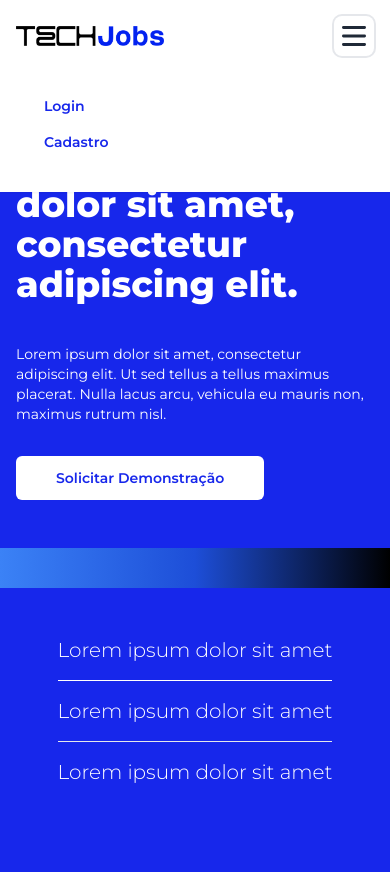
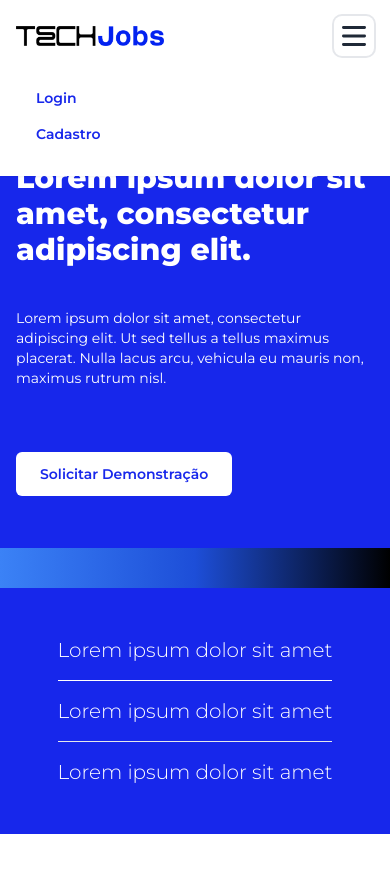
Before and after one commit to aughustuss/EmpregosTech, a Next.js app in the folder frontend/: page / in a window 390 px wide. Both pictures are taken after a click on the button 354 px from the left and 36 px from the top of the page. Shown: the top 872 px of the page. After the commit the page ends 844 px from the top, so only its background shows below. Built offline with nearby package versions, Linux system fonts and the light colour scheme.

Commit message:
refactor

```diff
--- a/frontend/src/app/page.tsx
+++ b/frontend/src/app/page.tsx
@@ -8,12 +8,12 @@ const HomePage = () => {
   return (
     <>
       <NavBar />
-      <div className="w-full h-full bg-[#1727eb] pt-12 md:pt-12 ">
-        <div className="h-screen">
+      <div className="w-full h-full bg-[#1727eb] overflow-y-hidden pt-12 md:pt-12 ">
+        <div className="h-full">
           <section className="flex w-full flex-row h-[500px] bg-[#1727eb]">
-            <div className="w-full flex flex-col mx-4 mt-8 gap-y-8 md:ml-10 md:w-1/2 md:gap-y-10 md:mt-12">
+            <div className="w-full flex flex-col mx-4 mt-12 gap-y-16 md:ml-10 md:w-1/2 md:gap-y-10 md:mt-12">
               <div className="flex flex-col justify-center items-center mt-16 gap-10">
-                <h3 className="font-extrabold text-4xl text-white">
+                <h3 className="font-extrabold text-3xl text-white">
                   Lorem ipsum dolor sit amet, consectetur adipiscing elit.
                 </h3>
                 <h4 className="font-normal text-sm text-white">
@@ -22,8 +22,8 @@ const HomePage = () => {
                   vehicula eu mauris non, maximus rutrum nisl.
                 </h4>
               </div>
-              <div className="md:1/2">
-                <button className="py-3 px-10 rounded-md text-sm font-semibold bg-white text-[#1727eb]">
+              <div className="md:w-1/2">
+                <button className="py-3 px-6 md:px-10 rounded-md text-sm font-semibold bg-white text-[#1727eb]">
                   Solicitar Demonstração{" "}
                 </button>
               </div>
@@ -38,7 +38,7 @@ const HomePage = () => {
             </div>
           </section>
           <div className="w-full h-[40px] bg-gradient-to-r from-blue-500 via-blue-700 to-black"></div>
-          <div className="h-auto flex flex-col bg-[#1727eb] items-center justify-center  md:flex-row md:gap-x-10  md:px-30 py-8">
+          <div className="h-auto flex flex-col bg-[#1727eb] items-center justify-center md:flex-row md:gap-x-10 md:px-30 py-8">
             <h3 className="font-light max-md:border-b py-4 md:border-r border-white md:p-8 text-xl md:font-medium text-white">
               Lorem ipsum dolor sit amet
             </h3>
--- a/frontend/src/components/NavBar/NavBar.tsx
+++ b/frontend/src/components/NavBar/NavBar.tsx
@@ -31,7 +31,7 @@ const NavBar = () => {
             isMenuOpen ? "max-md:block" : "max-md:hidden"
           } w-full md:block md:w-auto`}
         >
-          <ul className="font-medium flex flex-col p-4 md:p-0 mt-4  border-gray-100 rounded-lg md:flex-row md:space-x-8 md:mt-0 md:border-0 ">
+          <ul className="font-medium flex flex-col p-2 md:p-0 mt-4  border-gray-100 rounded-lg md:flex-row md:space-x-8 md:mt-0 md:border-0 ">
             <NavBarItem href="/signUp" text="Login" />
             <NavBarItem href="/signIn" text="Cadastro" />
           </ul>
```
